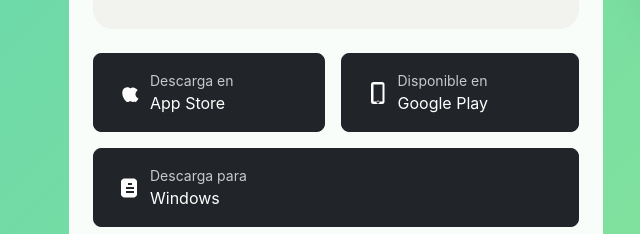
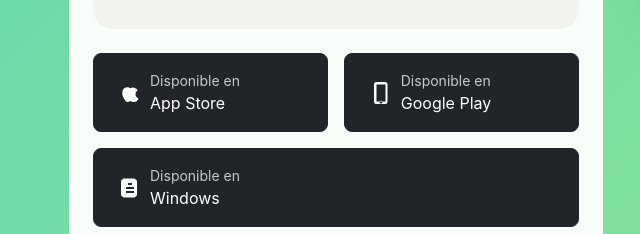
Before and after one commit to misraelDev/SUPERMERCADO-LANDING, a plain HTML site: page index.html in a window 1280 px wide. Shown: the part 3665-3899 px from the top of the page, 13-653 px from the left. Drawn offline with nearby package versions, Linux system fonts and the light colour scheme.

Commit message:
Mejora en la interfaz gráfica 🚀

```diff
--- a/index.html
+++ b/index.html
@@ -788,7 +788,7 @@
                                     <path d="M17.05 20.28c-.98.95-2.05.8-3.08.35-1.07-.46-2.04-.48-3.15 0-1.39.64-2.12.53-2.95-.35C2.68 14.86 3.23 6.57 9.01 6.29c1.5-.1 2.47.64 3.23.85.77.2 2.17-.85 3.84-.5 1.65.35 2.88 1.41 3.54 2.85-3.2 1.9-2.72 6.45.83 7.95-.8 1.65-1.85 3.27-3.4 3.84z" />
                                 </svg>
                                 <div class="text-start">
-                                    <small class="d-block opacity-75">Descarga en</small>
+                                    <small class="d-block opacity-75">Disponible en</small>
                                     App Store
                                 </div>
                             </a>
@@ -806,7 +806,7 @@
                                     <path d="M3 5.557a2 2 0 0 1 .615-1.442L4.557 3.17a2 2 0 0 1 1.442-.615h10.002a2 2 0 0 1 1.442.615l.943.943a2 2 0 0 1 .615 1.442V18.443a2 2 0 0 1-.615 1.442l-.943.943a2 2 0 0 1-1.442.615H6a2 2 0 0 1-1.442-.615l-.943-.943A2 2 0 0 1 3 18.443V5.557zM14 7h-4v2h4V7zm2 4H8v2h8v-2zm0 4H8v2h8v-2z"/>
                                 </svg>
                                 <div class="text-start">
-                                    <small class="d-block opacity-75">Descarga para</small>
+                                    <small class="d-block opacity-75">Disponible en</small>
                                     Windows
                                 </div>
                             </a>
```
